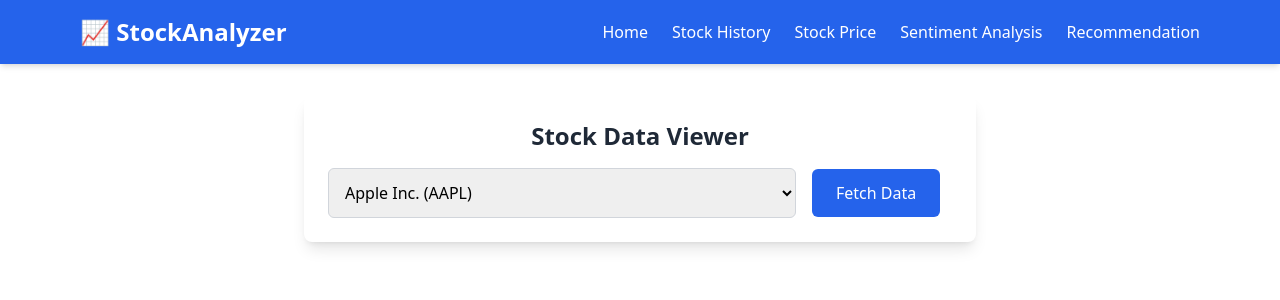
After one commit to eziraa/stock_marcket_analaysis, a Flask app: page /stock_history in a window 1280 px wide. The commit adds this page. Shown: the top 300 px of the page. Run offline with Flask 3, Linux system fonts and the light colour scheme; some libraries are stand-ins or nearby versions.

Commit message:
clean :code cleaning

```diff
--- a/static/script/script.js
+++ b/static/script/script.js
@@ -10,7 +10,7 @@ import { showFlashMessage } from "./flash_messages.js";
 
     fetchButton.disabled = true;
     fetchButton.innerText = "Fetching...";
-    fetch("/fetch_stock_history", {
+    fetch("/get_stock_data", {
         method: "POST",
         headers: { "Content-Type": "application/json" },
         body: JSON.stringify({ symbol: symbol })
@@ -32,8 +32,7 @@ import { showFlashMessage } from "./flash_messages.js";
     })
     .catch(error =>{
         console.error("Error:", error);
-
-        showFlashMessage("An error occurred while fetching stock data.", error);
+        showFlashMessage("An error occurred while fetching stock data.", "error");
     }).finally(()=>{
         fetchButton.disabled = false;
         fetchButton.innerText = "Fetch";
--- /dev/null
+++ b/static/script/stock_history.js
@@ -0,0 +1,68 @@
+import { showFlashMessage } from "./flash_messages.js";
+
+export function fetchStockData() {
+    let symbol = document.getElementById("symbolInput").value.toUpperCase();
+    if (!symbol)
+    {
+        showFlashMessage("Please enter a stock symbol.", "error");
+        return;
+    }
+
+    const fetchStockHistoryButton = document.getElementById("fetchStockHistoryButton");
+    fetchStockHistoryButton.disabled = true;
+    fetchStockHistoryButton.innerText = "Fetching...";
+    fetch(`/stock_history/${symbol}`)
+        .then(response => response.json())
+        .then(data => {
+            let tableBody = document.querySelector("#stockTable tbody");
+            let stockSymbolSpan = document.getElementById("stockSymbol");
+            let resultBox = document.getElementById("result");
+
+            tableBody.innerHTML = ""; // Clear previous data
+            stockSymbolSpan.textContent = symbol;
+            resultBox.classList.remove("hidden");
+
+            if (data.history && data.history.Close) {
+                let dates = Object.keys(data.history.Close);
+                let previousData = null;
+
+                dates.forEach(date => {
+                    let open = data.history.Open[date].toFixed(2);
+                    let close = data.history.Close[date].toFixed(2);
+                    let high = data.history.High[date].toFixed(2);
+                    let low = data.history.Low[date].toFixed(2);
+                    let volume = data.history.Volume[date].toLocaleString();
+
+                    let changeClass = (current, previous) => {
+                        if (previous === null) return "";
+                        return current > previous ? " text-green-600 " : current < previous ? " text-red-600 " : "";
+                    };
+
+                    let row = document.createElement("tr");
+                    row.innerHTML = `
+                        <td>${date}</td>
+                        <td class="${changeClass(open, previousData?.Open)}">$${open}</td>
+                        <td class="${changeClass(close, previousData?.Close)}">$${close}</td>
+                        <td class="${changeClass(high, previousData?.High)}">$${high}</td>
+                        <td class="${changeClass(low, previousData?.Low)}">$${low}</td>
+                        <td class="${changeClass(volume, previousData?.Volume)}">${volume}</td>
+                    `;
+
+                    tableBody.appendChild(row);
+                    previousData = { Open: open, Close: close, High: high, Low: low, Volume: volume }; // Update for next iteration
+                });
+            } else {
+                tableBody.innerHTML = "<tr><td colspan='6'>No data available</td></tr>";
+            }
+        })
+        .catch(error => {
+            console.error("Error fetching stock data:", error)
+            showFlashMessage("An error occurred while fetching stock data.", "error");
+        }).finally(()=>{
+            fetchStockHistoryButton.disabled = false;
+            fetchStockHistoryButton.innerText = "Fetch";
+        });
+}
+
+
+document.getElementById("fetchStockHistoryButton").addEventListener("click", fetchStockData);
--- a/templates/navbar.html
+++ b/templates/navbar.html
@@ -10,9 +10,9 @@
             <ul class="hidden md:flex space-x-6">
                 <li><a href="{{ url_for('home') }}" class="hover:text-gray-300 transition">Home</a></li>
                 <li><a href="{{ url_for('stock_history') }}" class="hover:text-gray-300 transition">Stock History</a></li>
-                <li><a href="{{ url_for('stock_history') }}" class="hover:text-gray-300 transition">Stock Price</a></li>
-                <li><a href="{{ url_for('stock_history') }}" class="hover:text-gray-300 transition">Sentiment Analysis</a></li>
-                <li><a href="{{ url_for('stock_history') }}" class="hover:text-gray-300 transition">Recommendation</a></li>
+                <li><a href="{{ url_for('stock_price') }}" class="hover:text-gray-300 transition">Stock Price</a></li>
+                <li><a href="{{ url_for('stock_price') }}" class="hover:text-gray-300 transition">Sentiment Analysis</a></li>
+                <li><a href="{{ url_for('stock_price') }}" class="hover:text-gray-300 transition">Recommendation</a></li>
             </ul>
 
             <!-- Mobile Menu Button -->
@@ -28,9 +28,9 @@
             <ul class="flex flex-col space-y-2 bg-blue-700 p-4 rounded-lg">
                 <li><a href="{{ url_for('home') }}" class="block py-2 px-4 hover:bg-blue-500 rounded">Home</a></li>
                 <li><a href="{{ url_for('stock_history') }}" class="block py-2 px-4 hover:bg-blue-500 rounded">Stock History</a></li>
-                <li><a href="{{ url_for('stock_history') }}" class="block py-2 px-4 hover:bg-blue-500 rounded">Stock Price</a></li>
-                <li><a href="{{ url_for('stock_history') }}" class="block py-2 px-4 hover:bg-blue-500 rounded">Sentiment Analysis</a></li>
-                <li><a href="{{ url_for('stock_history') }}" class="block py-2 px-4 hover:bg-blue-500 rounded">Recommendation</a></li>
+                <li><a href="{{ url_for('stock_price') }}" class="block py-2 px-4 hover:bg-blue-500 rounded">Stock Price</a></li>
+                <li><a href="{{ url_for('stock_price') }}" class="block py-2 px-4 hover:bg-blue-500 rounded">Sentiment Analysis</a></li>
+                <li><a href="{{ url_for('stock_price') }}" class="block py-2 px-4 hover:bg-blue-500 rounded">Recommendation</a></li>
             </ul>
         </div>
     </div>
--- /dev/null
+++ b/templates/stock_history.html
@@ -0,0 +1,53 @@
+<!DOCTYPE html>
+<html lang="en">
+<head>
+    <meta charset="UTF-8">
+    <meta name="viewport" content="width=device-width, initial-scale=1.0">
+    <title>Stock Data Viewer</title>
+    <script src="https://cdn.tailwindcss.com"></script>
+</head>
+<body >
+    {% include 'navbar.html' %} <!-- Include navbar here -->
+    {% include 'flash_messages.html' %} <!-- Include navbar here -->
+
+    <div class="flex flex-col items-center justify-start">
+        <div class="w-full max-w-2xl bg-white p-6 rounded-lg shadow-lg mt-8">
+            <h1 class="text-2xl font-semibold text-center text-gray-800 mb-4">Stock Data Viewer</h1>
+
+            <!-- Input Section -->
+            <div class="flex flex-col md:flex-row items-center gap-4">
+                <select id="symbolInput" class="w-full md:w-3/4 p-3 border border-gray-300 rounded-md focus:ring-2 focus:ring-blue-500">
+                    <option value="AAPL">Apple Inc. (AAPL)</option>
+                    <option value="GOOGL">Alphabet Inc. (GOOGL)</option>
+                    <option value="MSFT">Microsoft Corporation (MSFT)</option>
+                    <option value="AMZN">Amazon.com Inc. (AMZN)</option>
+                    <option value="TSLA">Tesla, Inc. (TSLA)</option>
+                    <option value="NVDA">NVIDIA Corporation (NVDA)</option>
+                    <option value="META">Meta Platforms, Inc. (META)</option>
+                </select>
+                <button id="fetchStockHistoryButton" class="w-full md:w-auto px-6 py-3 bg-blue-600 text-white font-medium rounded-md hover:bg-blue-700 transition">Fetch Data</button>
+            </div>
+
+            <!-- Result Section -->
+            <div id="result" class="hidden mt-6 p-4 bg-gray-50 rounded-lg shadow-md">
+                <h2 class="text-lg font-semibold text-gray-800">Stock Data for <span id="stockSymbol" class="text-blue-600"></span></h2>
+                <table id="stockTable" class="w-full mt-4 border-collapse border border-gray-300">
+                    <thead>
+                        <tr class="bg-blue-600 text-white">
+                            <th class="p-2">Date</th>
+                            <th class="p-2">Open</th>
+                            <th class="p-2">Close</th>
+                            <th class="p-2">High</th>
+                            <th class="p-2">Low</th>
+                            <th class="p-2">Volume</th>
+                        </tr>
+                    </thead>
+                    <tbody class="text-gray-700 text-center bg-white"></tbody>
+                </table>
+            </div>
+        </div>
+    </div>
+
+    <script  type="module" src="{{ url_for('static', filename='script/stock_history.js') }}"></script>
+</body>
+</html>
```
Also changed, not shown: static/script/stock_price.js (added, +38 -0 lines), templates/stock_price.html (added, +75 -0 lines).
